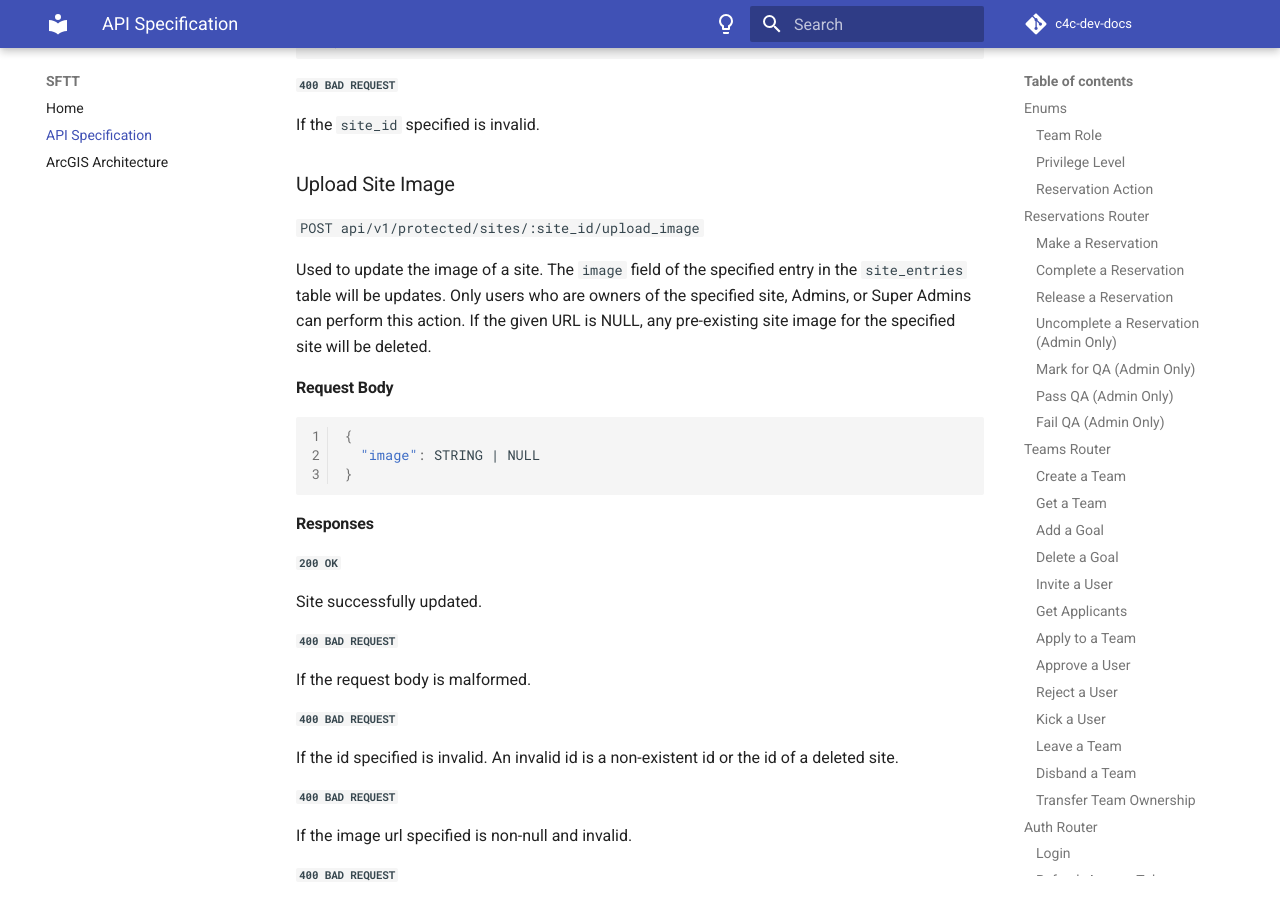
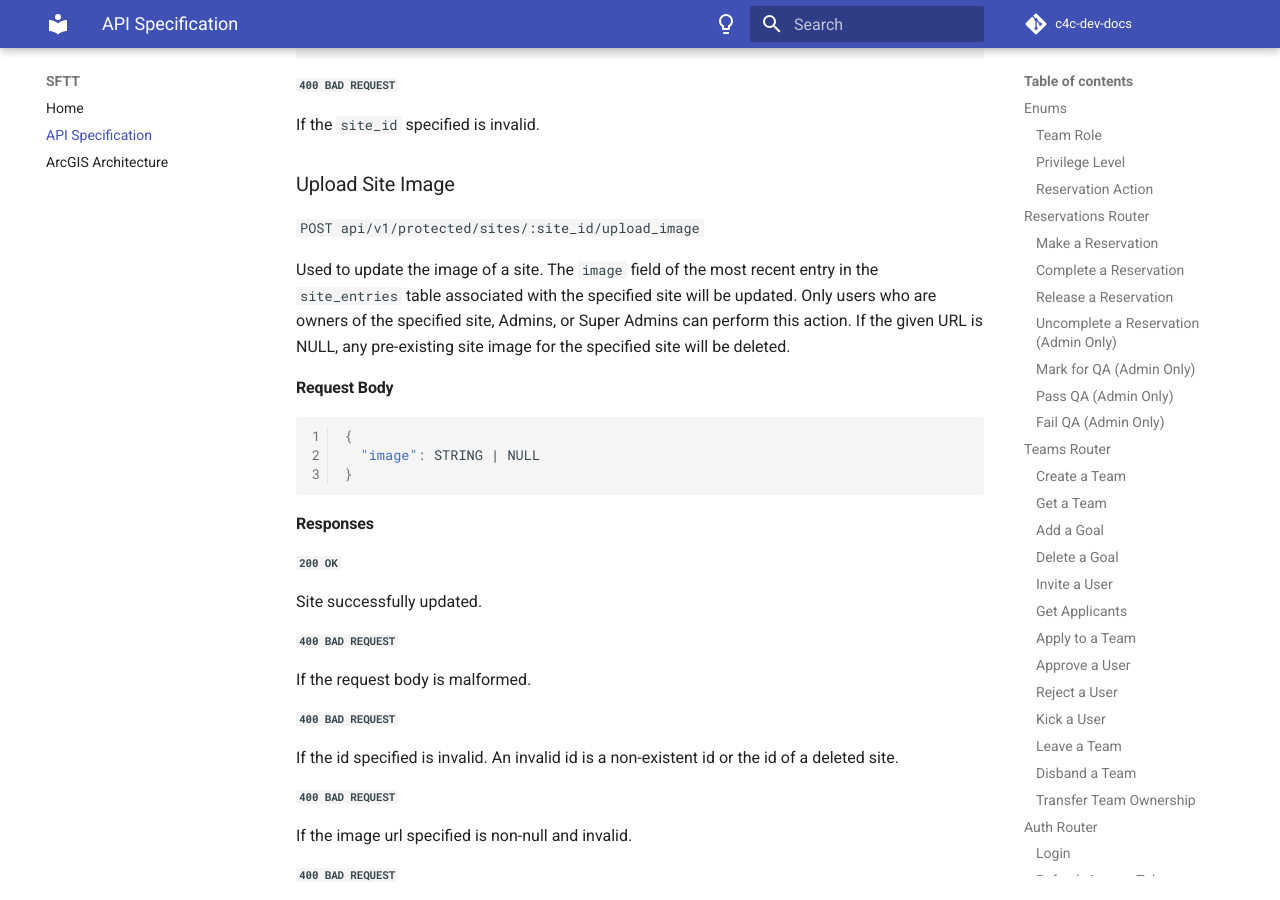
Before and after one commit to Code-4-Community/c4c-dev-docs, an MkDocs documentation site: the page built from docs/sftt/sftt-api-spec.md, in a window 1280 px wide and 900 px high, scrolled down 41090 px. Built offline with MkDocs 1.6.1 and Material for MkDocs 9.7.7, drawn with Linux system fonts in a browser that asks for light colours; comment, search, counter and statistics services are not loaded.

Commit message:
Update sftt-api-spec.md

```diff
--- a/docs/sftt/sftt-api-spec.md
+++ b/docs/sftt/sftt-api-spec.md
@@ -1877,8 +1877,7 @@ If the `site_id` specified is invalid.
 
 `POST api/v1/protected/sites/:site_id/upload_image`
 
-Used to update the image of a site. The `image` field of the specified entry in the `site_entries` table will
-be updates. Only users who are owners of the specified site, Admins, or Super Admins can perform this action. If the given URL is NULL, any pre-existing site image for the specified site will be deleted.
+Used to update the image of a site. The `image` field of the most recent entry in the `site_entries` table associated with the specified site will be updated. Only users who are owners of the specified site, Admins, or Super Admins can perform this action. If the given URL is NULL, any pre-existing site image for the specified site will be deleted.
 
 #### Request Body
 
```
